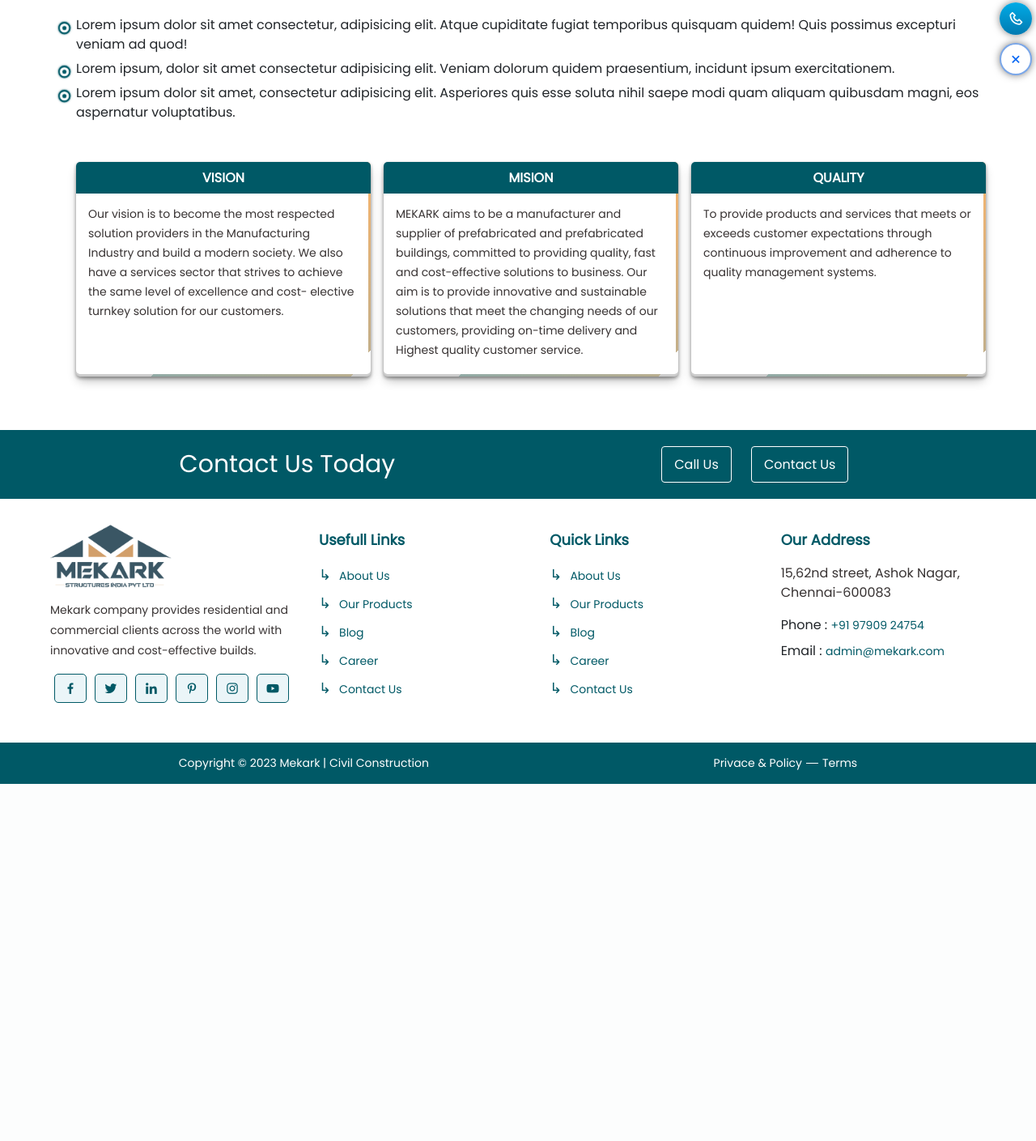
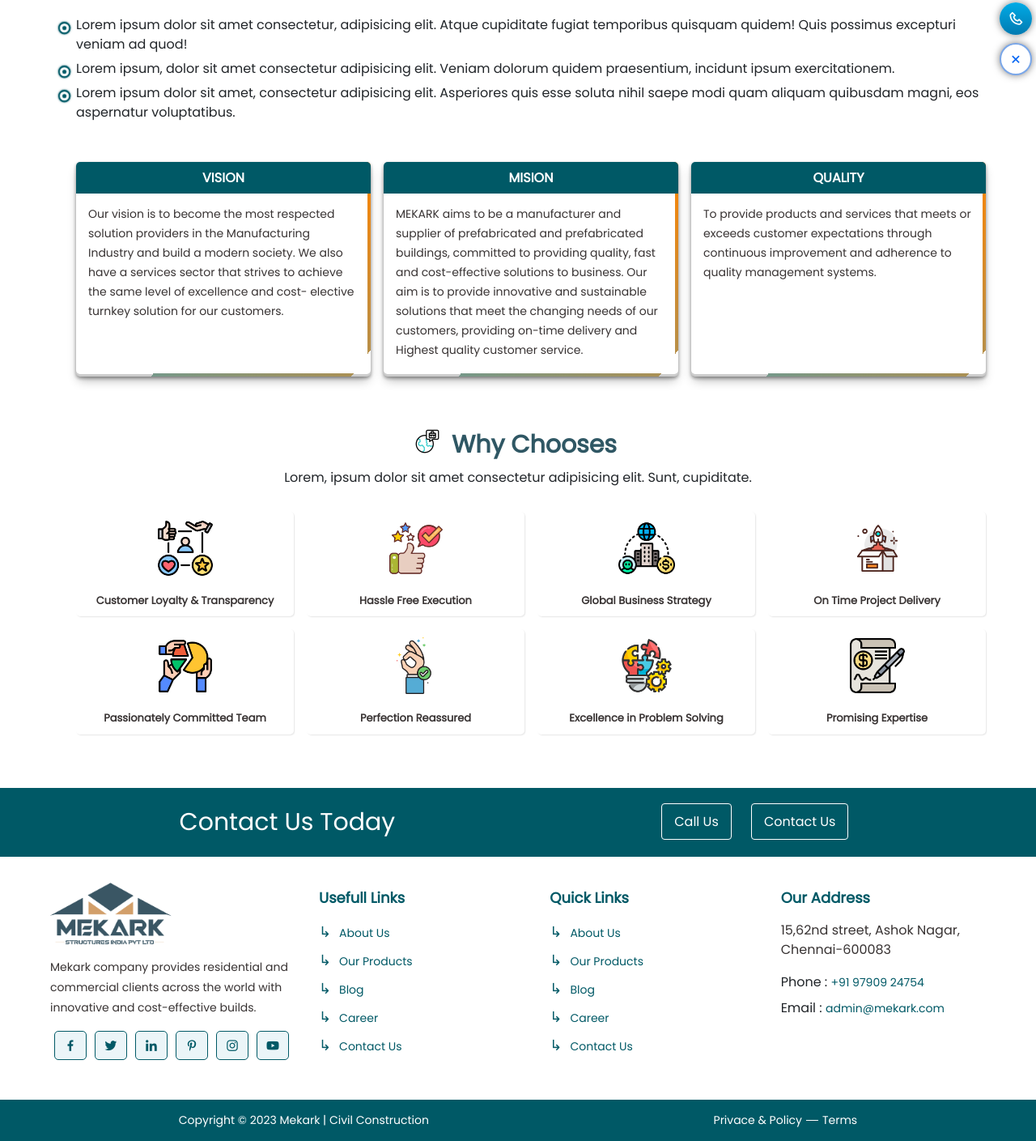
Before and after one commit to G-Prasath/civil-site, a PHP site: page /about.php in a window 1280 px wide. Shown: the part 687-2096 px from the top of the page at 81% size. Before the commit the page ends 1655 px from the top, so only its background shows below. Run offline with PHP 8.4, Linux system fonts and the light colour scheme.

Commit message:
About Page Done

```diff
--- a/about.php
+++ b/about.php
@@ -99,7 +99,78 @@
             </div>
         </div>
     </div>
-
+    <!-- --------------------- why Chooses ----------------------  -->
+    <div id="why-choose">
+        <div class="container-fluid">
+            <div class="row">
+                <div class="col-md-12">
+                    <div class="sec-heading">
+                        <div class="sec-main">
+                          <img src="assets/images/home/sec-icons/why-choose.gif" alt="">
+                          <h2>Why Chooses</h2>
+                        </div>
+                        <small>Lorem, ipsum dolor sit amet consectetur adipisicing elit. Sunt, cupiditate.</small>
+                    </div>
+                </div>
+            </div>
+            <div class="row">
+                <div class="col-md-12">
+                    <div class="why-choose-sec">
+                        <ul>
+                            <li>
+                                <div class="why-choose-card">
+                                    <img src="assets/images/about/why-choose/customer-loyalty.png" class="img-fluid" alt="" />
+                                    <p>Customer Loyalty & Transparency</p>
+                                </div>
+                            </li>
+                            <li>
+                                <div class="why-choose-card">
+                                    <img src="assets/images/about/why-choose/hassel.png" class="img-fluid" alt="" />
+                                    <p>Hassle Free Execution</p>
+                                </div>
+                            </li>
+                            <li>
+                                <div class="why-choose-card">
+                                    <img src="assets/images/about/why-choose/global.png" class="img-fluid" alt="" />
+                                    <p>Global Business Strategy</p>
+                                </div>
+                            </li>
+                            <li>
+                                <div class="why-choose-card">
+                                    <img src="assets/images/about/why-choose/project-delivery.png" class="img-fluid" alt="" />
+                                    <p>On Time Project Delivery</p>
+                                </div>
+                            </li>
+                            <li>
+                                <div class="why-choose-card">
+                                    <img src="assets/images/about/why-choose/commited-team.png" class="img-fluid" alt="" />
+                                    <p>Passionately Committed Team</p>
+                                </div>
+                            </li>
+                            <li>
+                                <div class="why-choose-card">
+                                    <img src="assets/images/about/why-choose/perfaction.png" class="img-fluid" alt="" />
+                                    <p>Perfection Reassured</p>
+                                </div>
+                            </li>
+                            <li>
+                                <div class="why-choose-card">
+                                    <img src="assets/images/about/why-choose/problem-solving.png" class="img-fluid" alt="" />
+                                    <p>Excellence in Problem Solving</p>
+                                </div>
+                            </li>
+                            <li>
+                                <div class="why-choose-card">
+                                    <img src="assets/images/about/why-choose/promise.png" class="img-fluid" alt="" />
+                                    <p>Promising Expertise</p>
+                                </div>
+                            </li>
+                        </ul>
+                    </div>
+                </div>
+            </div>
+        </div>
+    </div>
 
 
 
--- a/assets/_templates/navbar.php
+++ b/assets/_templates/navbar.php
@@ -33,7 +33,7 @@
         <i class='bx bx-x' ></i>
       </div>
       <ul class="links">
-        <li><a href="#">Home</a></li>
+        <li><a href="index.php">Home</a></li>
         <li><a href="about.php">About</a></li>
         <li>
           <a href="#">Residential</a>
--- a/assets/css/style.css
+++ b/assets/css/style.css
@@ -1795,7 +1795,7 @@ padding: 15px 0px 0px 0px;
   height: 700px;
   display: inline-grid;
   align-items: center;
-  background: linear-gradient(#f9b46b, #38a2d7);
+  background: linear-gradient(#ff8400, #00aaff);
   animation: dummy 6s linear infinite;
   margin-top: -50px;
   left: 25%;
@@ -1804,7 +1804,7 @@ padding: 15px 0px 0px 0px;
 .vmq-cnt::after{
   content: "";
   position: absolute;
-  inset: 3px;
+  inset: 4px;
   border-radius: 5px;
   background: #fff;
 }
@@ -1816,3 +1816,59 @@ padding: 15px 0px 0px 0px;
     transform: rotate(360deg);
   }
 }
+
+/* ================== Why Choose =====================  */
+
+#why-choose{
+  padding-top: 30px;
+}
+.why-choose-sec > ul{
+  display: grid;
+  grid-template-columns: repeat(4, 1fr);
+  grid-auto-rows: auto;
+  grid-gap: 1rem;
+  list-style-type: none;
+}
+@media (max-width: 1085px) {
+  .why-choose-sec > ul{
+    grid-template-columns: repeat(3, 1fr);
+  }
+}
+@media (max-width: 991px) {
+  .why-choose-sec > ul{
+    grid-template-columns: repeat(2, 1fr);
+  }
+}
+@media (max-width: 768px) {
+  .why-choose-sec > ul{
+    grid-template-columns: repeat(1, 1fr);
+  }
+}
+.why-choose-card{
+  display: inline-flex;
+  flex-direction: column;
+  align-items: center;
+  justify-content: center;
+  padding: 10px;
+  width: 100%;
+  box-shadow: rgba(0, 0, 0, 0.1) 1px 1px 1.6px;
+  border-radius: 5px;
+}
+.why-choose-card > img{
+  transition: all .3s ease-out;
+
+}
+.why-choose-card:hover img{
+  transform: scale(1.10);
+  transition: all .3s ease-in;
+}
+.why-choose-card > img{
+  width: 70px;
+  margin-bottom: 20px;
+}
+.why-choose-card > p{
+  font-size: 13px;
+  margin: 0px;
+  text-align: center;
+  font-weight: bold;
+}
```
Also changed, not shown: assets/images/about/why-choose/commited-team.png (added), assets/images/about/why-choose/customer-loyalty.png (added), assets/images/about/why-choose/global.png (added), assets/images/about/why-choose/hassel.png (added), assets/images/about/why-choose/perfaction.png (added), assets/images/about/why-choose/problem-solving.png (added), assets/images/about/why-choose/project-delivery.png (added), assets/images/about/why-choose/promise.png (added), assets/images/home/sec-icons/why-choose.gif (added).
